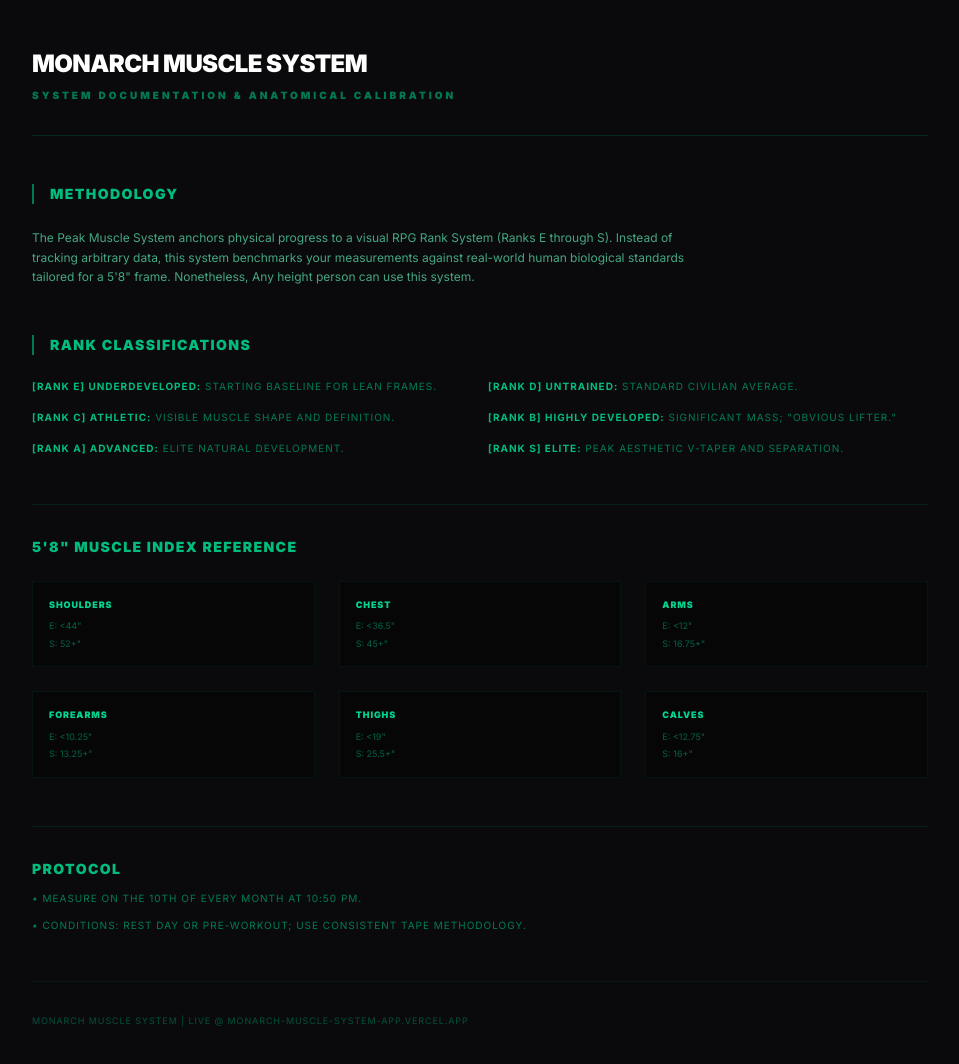
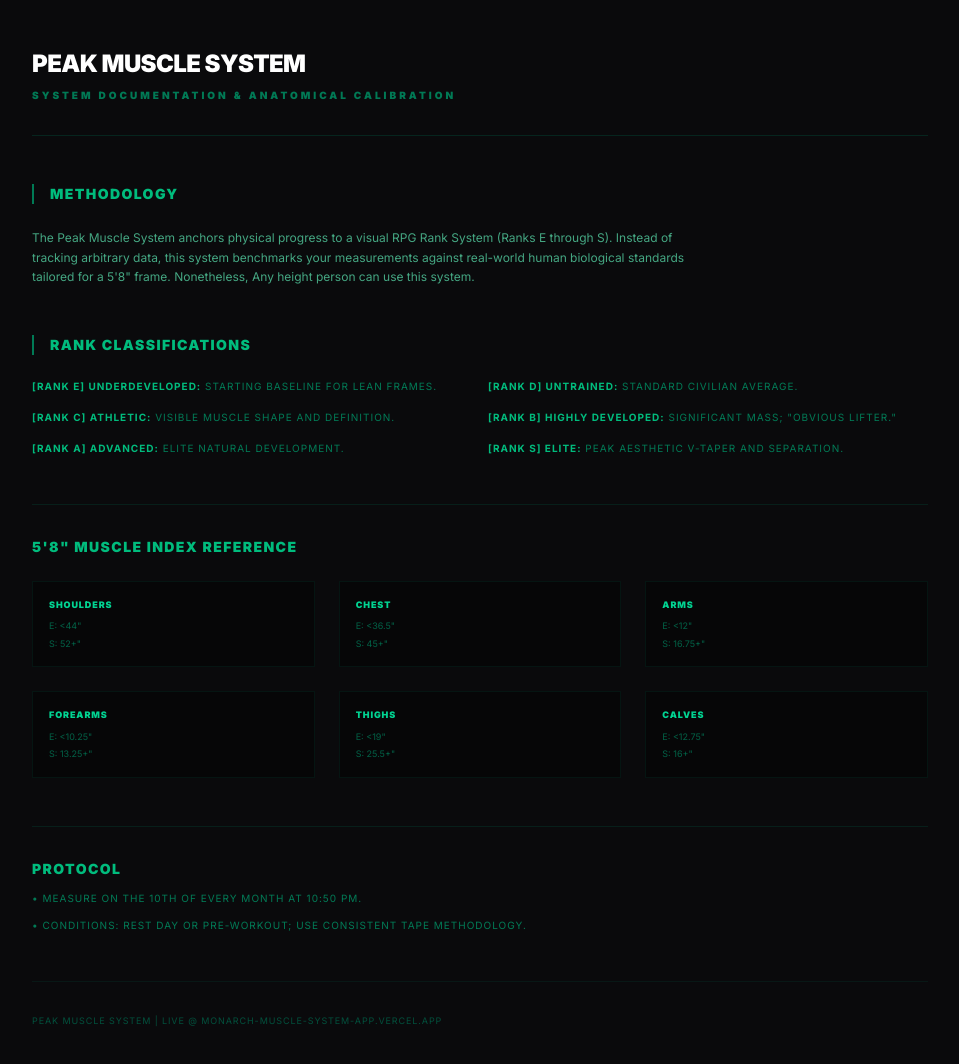
Before and after one commit to HasnainWebWizard/monarch-muscle-system-app, a Next.js app: page /info in a window 1280 px wide. Shown: the top 1064 px of the page, without its empty margins (160-1119 px from the left). Built offline with nearby package versions, Linux system fonts and the light colour scheme.

Commit message:
Update layout metadata, add logo, and improve ledger UI/logic

```diff
--- a/app/info/page.tsx
+++ b/app/info/page.tsx
@@ -8,7 +8,7 @@ export default function InfoPage() {
 
         {/* Header */}
         <header className="border-b border-emerald-900/40 pb-8">
-          <h1 className="text-2xl font-black uppercase tracking-tight text-white">Monarch Muscle System</h1>
+          <h1 className="text-2xl font-black uppercase tracking-tight text-white">Peak Muscle System</h1>
           <p className="text-emerald-700 text-[10px] uppercase tracking-[0.3em] mt-2 font-black">
             System Documentation & Anatomical Calibration
           </p>
@@ -69,7 +69,7 @@ export default function InfoPage() {
         </section>
 
         <footer className="text-[9px] text-emerald-900 uppercase tracking-widest pt-8 border-t border-emerald-900/20">
-          Monarch Muscle System | Live @ monarch-muscle-system-app.vercel.app
+          Peak Muscle System | Live @ monarch-muscle-system-app.vercel.app
         </footer>
       </div>
     </div>
--- a/app/layout.tsx
+++ b/app/layout.tsx
@@ -1,4 +1,3 @@
-// app/layout.tsx
 import type { Metadata } from "next";
 import { Inter } from "next/font/google";
 import "./globals.css";
@@ -7,8 +6,11 @@ import { MetricsProvider } from "./context/MetricsContext";
 const inter = Inter({ subsets: ["latin"] });
 
 export const metadata: Metadata = {
-  title: "Monarch Muscle System",
-  description: "A fully adaptable, high-performance fitness tracking platform tailored to your specific biomechanics.",
+  title: "Peak Muscle System",
+  description: "Measure physical metrics inch by inch. A biomechanics archival platform.",
+  icons: {
+    icon: "/logo.png",
+  },
 };
 
 export default function RootLayout({
@@ -18,7 +20,11 @@ export default function RootLayout({
 }>) {
   return (
     <html lang="en">
-      <body className={`${inter.className} bg-slate-950 text-slate-50 antialiased`}>
+      <head>
+        {/* Favicon link if needed explicitly */}
+        <link rel="icon" href="/logo.png" sizes="any" />
+      </head>
+      <body className={`${inter.className} bg-black text-amber-50 antialiased`}>
         <MetricsProvider>
           <main className="min-h-screen">
             {children}
```
Also changed, not shown: public/logo.png (added).
